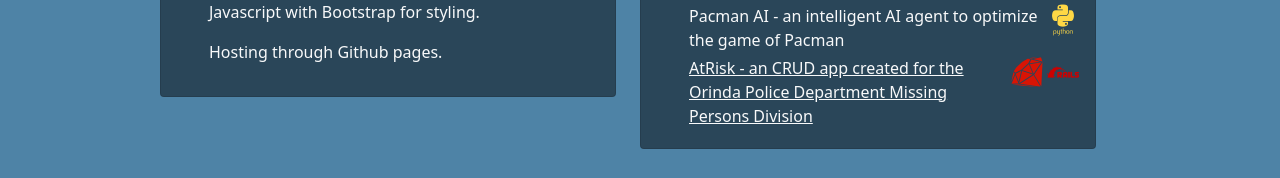
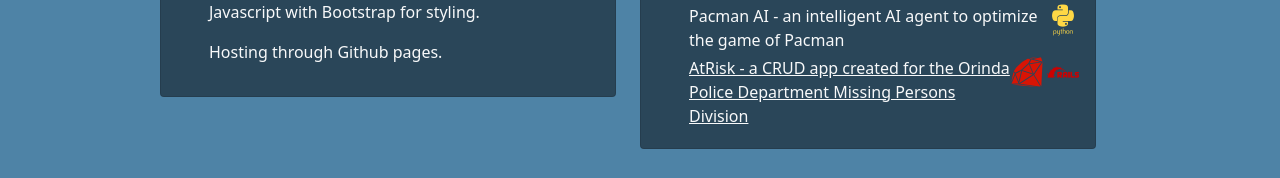
Before and after one commit to harryjsutcliffe/portfolio, a plain HTML site: page projects.html in a window 1280 px wide. Shown: the part 850-1028 px from the top of the page. Drawn offline with nearby package versions, Linux system fonts and the light colour scheme.

Commit message:
fix typo on projects page

```diff
--- a/projects.html
+++ b/projects.html
@@ -74,7 +74,7 @@
                 <ul class="ps-5 pt-2 pe-3">
                     <p class="text-light">Some of the various projects I have done while in university:</p>
                         <li class="text-light d-flex mb-1">Pacman AI - an intelligent AI agent to optimize the game of Pacman  <i class="devicon-python-plain-wordmark colored fs-2"></i></li>
-                        <li class="text-light d-flex mb-1"><a href="https://github.com/MattZhao/AtRisk" class="link-light">AtRisk - an CRUD app created for the Orinda Police Department Missing Persons Division</a><div><i class="devicon-ruby-plain colored fs-2 me-1"></i><i class="devicon-rails-plain-wordmark colored fs-2"></i></div></li>
+                        <li class="text-light d-flex mb-1"><a href="https://github.com/MattZhao/AtRisk" class="link-light">AtRisk - a CRUD app created for the Orinda Police Department Missing Persons Division</a><div><i class="devicon-ruby-plain colored fs-2 me-1"></i><i class="devicon-rails-plain-wordmark colored fs-2"></i></div></li>
                 </ul>
             </div>
         </div>
```
